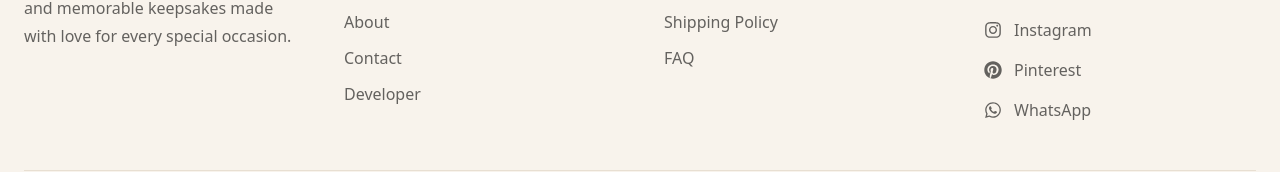
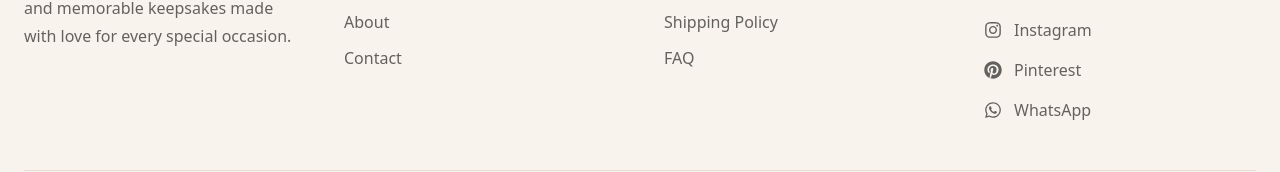
Before and after one commit to Mozuday/Sakhis-handouts, a Next.js app: page / in a window 1280 px wide. Shown: the part 3901-4073 px from the top of the page. Built offline with nearby package versions, Linux system fonts and the light colour scheme; no server answers; the database is empty.

Commit message:
Remove Developer link from footer
Removed the Developer link from the footer.

```diff
--- a/src/components/layout/footer.tsx
+++ b/src/components/layout/footer.tsx
@@ -62,15 +62,6 @@ export default function Footer() {
                   className="transition hover:text-black"
                 >
                   Contact
-                </Link>
-              </li>
-
-              <li>
-                <Link
-                  href="/https://udayportfolio-orcin.vercel.app/"
-                  className="transition hover:text-black"
-                >
-                  Developer
                 </Link>
               </li>
             </ul>
```
